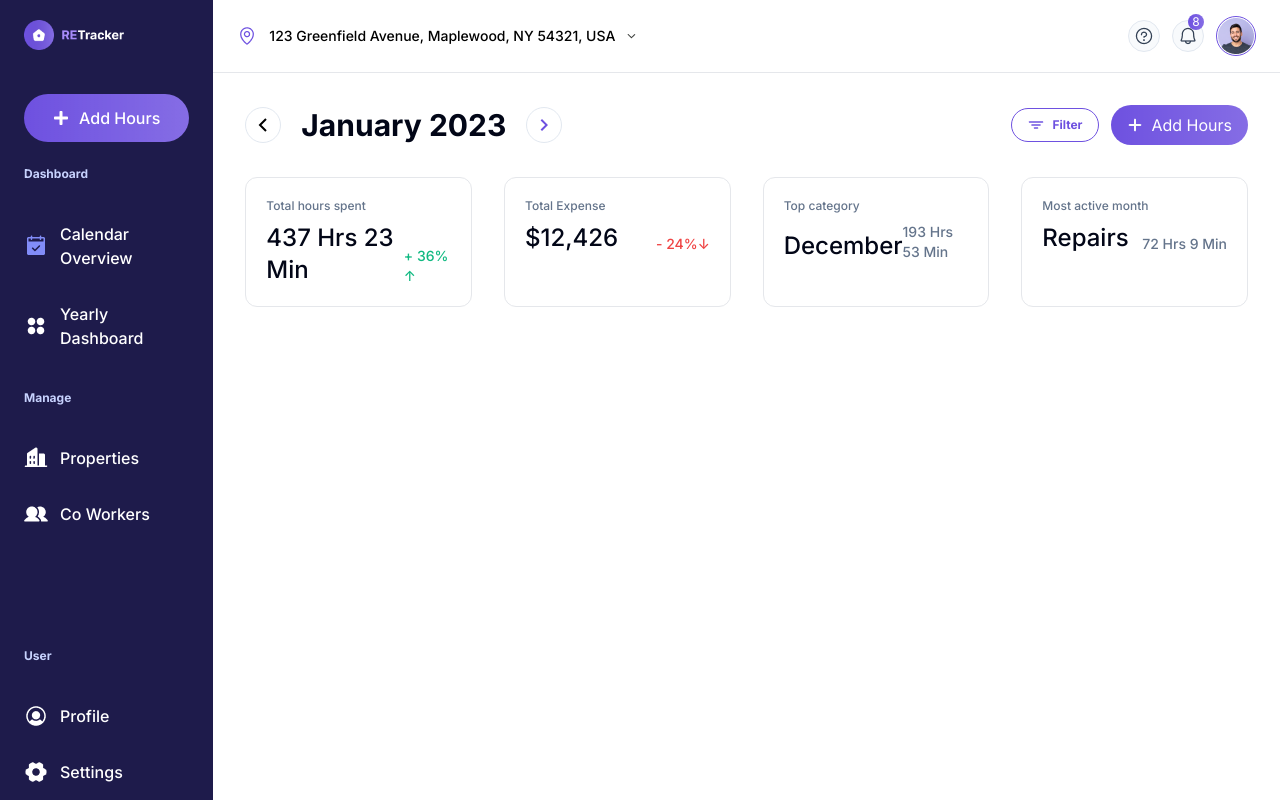
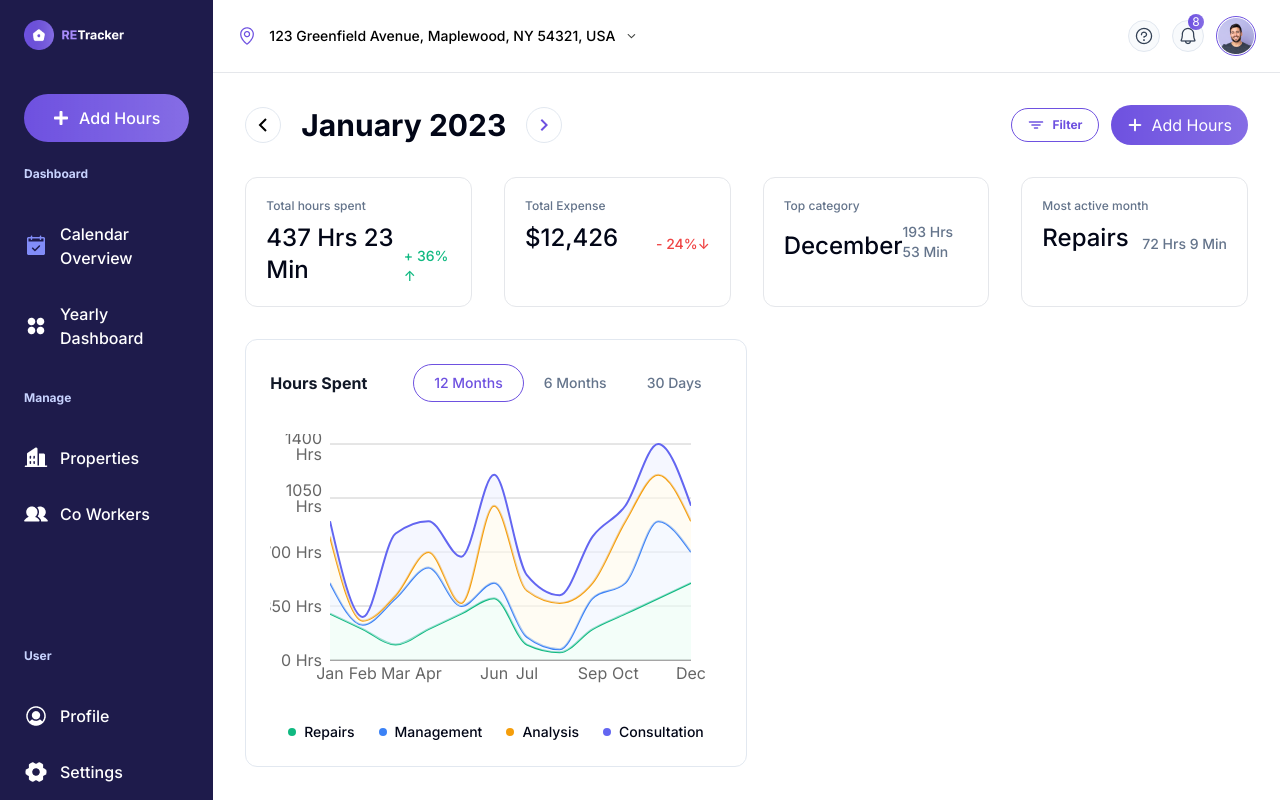
Before and after one commit to MamtazDev/ReTracker, a React (Vite) app: page /dashboard/yearly in a window 1280 px wide. Built offline with nearby package versions, Linux system fonts and the light colour scheme; the HTML template or start-up script is replaced by a standard one.

Commit message:
hour spent add

```diff
--- a/package.json
+++ b/package.json
@@ -19,6 +19,7 @@
     "react-dom": "^18.2.0",
     "react-icons": "^4.12.0",
     "react-router-dom": "^6.20.1",
+    "recharts": "^2.10.3",
     "sort-by": "^1.2.0"
   },
   "devDependencies": {
--- /dev/null
+++ b/src/Components/YearlyDashboard/HourSpent.jsx
@@ -0,0 +1,187 @@
+import React from "react";
+import ChartHeader from "../../Shared/ChartHeader";
+import {
+  Area,
+  AreaChart,
+  CartesianGrid,
+  Legend,
+  ResponsiveContainer,
+  Tooltip,
+  XAxis,
+  YAxis,
+} from "recharts";
+
+const HourSpent = () => {
+  const data = [
+    {
+      name: "Jan",
+      Repairs: 300,
+      Management: 200,
+      Analysis: 300,
+      Consultation: 100,
+    },
+    {
+      name: "Feb",
+      Repairs: 200,
+      Management: 28,
+      Analysis: 26,
+      Consultation: 25,
+    },
+    {
+      name: "Mar",
+      Repairs: 100,
+      Management: 300,
+      Analysis: 20,
+      Consultation: 400,
+    },
+    {
+      name: "Apr",
+      Repairs: 200,
+      Management: 400,
+      Analysis: 100,
+      Consultation: 200,
+    },
+    {
+      name: "May",
+      Repairs: 300,
+      Management: 50,
+      Analysis: 20,
+      Consultation: 300,
+    },
+    {
+      name: "Jun",
+      Repairs: 400,
+      Management: 100,
+      Analysis: 500,
+      Consultation: 200,
+    },
+    {
+      name: "Jul",
+      Repairs: 100,
+      Management: 50,
+      Analysis: 300,
+      Consultation: 100,
+    },
+    {
+      name: "Aug",
+      Repairs: 50,
+      Management: 20,
+      Analysis: 300,
+      Consultation: 50,
+    },
+    {
+      name: "Sep",
+      Repairs: 200,
+      Management: 200,
+      Analysis: 100,
+      Consultation: 300,
+    },
+    {
+      name: "Oct",
+      Repairs: 300,
+      Management: 200,
+      Analysis: 400,
+      Consultation: 100,
+    },
+    {
+      name: "Nov",
+      Repairs: 400,
+      Management: 500,
+      Analysis: 300,
+      Consultation: 200,
+    },
+    {
+      name: "Dec",
+      Repairs: 500,
+      Management: 200,
+      Analysis: 200,
+      Consultation: 100,
+    },
+  ];
+  const formatYAxisTick = (value) => `${value} Hrs`;
+  return (
+    <div className="border border-slate-200 rounded-xl p-6">
+      <ChartHeader title="Hours Spent" />
+
+      <div className="h-64">
+        <ResponsiveContainer width="100%" height="100%">
+          <AreaChart
+            // width={500}
+            // height={400}
+            data={data}
+            margin={{
+              top: 10,
+              right: 30,
+              left: 0,
+              bottom: 0,
+            }}
+          >
+            <CartesianGrid vertical={false} strokeDasharray="" />
+            <XAxis dataKey="name" tickLine={false} />
+            <YAxis
+              axisLine={false}
+              tickLine={false}
+              tickFormatter={formatYAxisTick}
+            />
+            <Tooltip />
+            <Area
+              type="monotone"
+              dataKey="Repairs"
+              stackId="1"
+              strokeWidth={2}
+              stroke="#10B981"
+              fill="#ECFDF5"
+            />
+            <Area
+              type="monotone"
+              dataKey="Management"
+              stackId="1"
+              strokeWidth={2}
+              stroke="#3B82F6"
+              fill="#EFF6FF"
+            />
+            <Area
+              type="monotone"
+              dataKey="Analysis"
+              stackId="1"
+              strokeWidth={2}
+              stroke="#F59E0B"
+              fill="#FFFBEB"
+            />
+            <Area
+              type="monotone"
+              dataKey="Consultation"
+              stackId="1"
+              strokeWidth={2}
+              stroke="#6366F1"
+              fill="#EEF2FF"
+            />
+          </AreaChart>
+        </ResponsiveContainer>
+      </div>
+      <div className="flex items-center justify-center gap-6 mt-8">
+        <p className="flex items-center gap-2 text-sm font-medium text-slate-950">
+          <span className="bg-emerald-500 w-2 h-2 rounded-full block"></span>
+          Repairs
+        </p>
+        <p className="flex items-center gap-2 text-sm font-medium text-slate-950">
+          {" "}
+          <span className="bg-blue-500 w-2 h-2 rounded-full block"></span>
+          Management
+        </p>
+        <p className="flex items-center gap-2 text-sm font-medium text-slate-950">
+          {" "}
+          <span className="bg-[#F59E0B] w-2 h-2 rounded-full block"></span>
+          Analysis
+        </p>
+        <p className="flex items-center gap-2 text-sm font-medium text-slate-950">
+          {" "}
+          <span className="bg-indigo-500 w-2 h-2 rounded-full block"></span>
+          Consultation
+        </p>
+      </div>
+    </div>
+  );
+};
+
+export default HourSpent;
--- a/src/Pages/YearlyDashboard.jsx
+++ b/src/Pages/YearlyDashboard.jsx
@@ -1,12 +1,16 @@
 import React from "react";
 import CalendarHeader from "../Components/Calender/CalendarHeader";
 import BannerList from "../Components/YearlyDashboard/BannerList";
+import HourSpent from "../Components/YearlyDashboard/HourSpent";
 
 const YearlyDashboard = () => {
   return (
     <div className="p-8">
       <CalendarHeader />
       <BannerList />
+      <div className="grid grid-cols-1 lg:grid-cols-2">
+        <HourSpent />
+      </div>
     </div>
   );
 };
--- /dev/null
+++ b/src/Shared/ChartHeader.jsx
@@ -0,0 +1,22 @@
+import React from "react";
+
+const ChartHeader = ({ title }) => {
+  return (
+    <div className="flex justify-between items-center mb-8">
+      <p className="font-bold text-base text-gray-900">{title}</p>
+      <div className="flex items-center">
+        <button className="px-5 py-2 font-medium text-primary border border-primary rounded-full text-sm ">
+          12 Months
+        </button>
+        <button className="px-5 py-2 text-slate-500  text-sm font-medium">
+          6 Months
+        </button>
+        <button className="px-5 py-2 text-slate-500  text-sm font-medium">
+          30 Days
+        </button>
+      </div>
+    </div>
+  );
+};
+
+export default ChartHeader;
```
Also changed, not shown: 1 other file (tests, documents, lock files or other folders).
